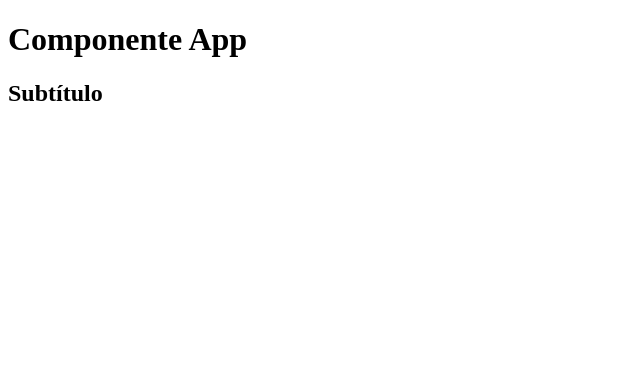
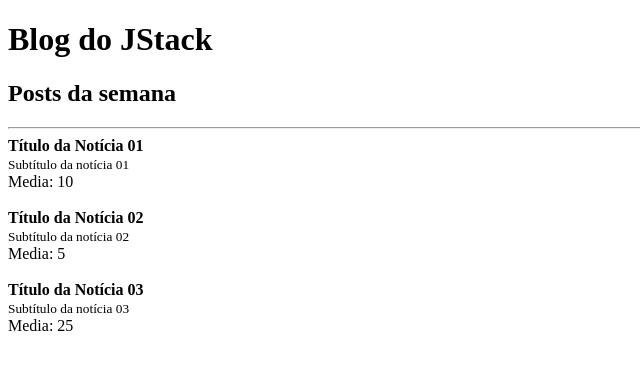
Before and after one commit to luizguiilherme/Estudos, a React app in the folder Cursos/JStack/react-fundamentos/: page / in a window 1280 px wide. Shown: the top 370 px of the page, without its empty margins (0-640 px from the left). Built offline with nearby package versions, Linux system fonts and the light colour scheme.

Commit message:
React Props
-> O que são
-> Prop children
-> Tipando Props
-> Props default

```diff
--- a/Cursos/JStack/react-fundamentos/package.json
+++ b/Cursos/JStack/react-fundamentos/package.json
@@ -19,6 +19,7 @@
     "webpack-dev-server": "^4.9.3"
   },
   "dependencies": {
+    "prop-types": "^15.8.1",
     "react": "^17.0.2",
     "react-dom": "^17.0.2"
   }
--- a/Cursos/JStack/react-fundamentos/src/App.js
+++ b/Cursos/JStack/react-fundamentos/src/App.js
@@ -1,11 +1,39 @@
 import React from "react";
+import Post from "./Post";
+import Header from "./Header";
 
+// Render -> Renderizar
+// Props -> Propriedades
 function App(){
   return (
     // Formas de usar o react Fragments(<React.Fragments></React.Fragments>, <Fragments></Fragments> ou <></>)
     <>
-      <h1>Componente App</h1>
-      <h2>Subtítulo</h2>
+
+      <Header title="Blog do JStack" >
+        <h2>Posts da semana</h2>
+      </ Header>
+      <hr />
+
+      <Post
+        likes = {20}
+        post={{
+          title: "Título da Notícia 01", subtitle:"Subtítulo da notícia 01",
+        }}
+      />
+      <Post
+        likes={10}
+        post={{
+          title: "Título da Notícia 02", subtitle:"Subtítulo da notícia 02",
+        }}
+      />
+      <Post
+        likes={50}
+        post={{
+          title: "Título da Notícia 03", subtitle:"Subtítulo da notícia 03",
+        }}
+      />
+
+
     </>
   );
 }
--- /dev/null
+++ b/Cursos/JStack/react-fundamentos/src/Header.js
@@ -0,0 +1,21 @@
+import React from "react";
+import PropTypes from "prop-types";
+
+export default function Header(props){
+  return (
+    <>
+      <h1>{props.title}</h1>
+      {props.children}
+    </>
+  );
+
+}
+
+Header.propTypes = {
+  title: PropTypes.string.isRequired,
+  children: PropTypes.node,
+}
+
+Header.defaultProps = {
+  title: `JStack's Blog`
+}
--- /dev/null
+++ b/Cursos/JStack/react-fundamentos/src/Post.js
@@ -0,0 +1,26 @@
+import React from "react";
+import PropTypes from "prop-types";
+
+export default function Post(props){
+ return (
+  <>
+  <article>
+    <strong>{props.post.title}</strong><br />
+    <small>{props.post.subtitle}</small>
+    <br />
+    Media: {props.likes / 2}
+  </article>
+  <br />
+
+  </>
+ );
+
+}
+
+Post.propTypes = {
+  likes: PropTypes.number.isRequired,
+  post: PropTypes.shape({
+    title: PropTypes.string.isRequired,
+    subtitle: PropTypes.string.isRequired,
+  }).isRequired,
+}
--- a/Cursos/JStack/react-fundamentos/src/index.js
+++ b/Cursos/JStack/react-fundamentos/src/index.js
@@ -6,8 +6,6 @@
 
 // "class" Class Component (Componente de Classe)
 
-
-
 ReactDOM.render(
   <App />,
   document.getElementById('root'),
```
Also changed, not shown: Cursos/JStack/react-fundamentos/configurandooprojeto.txt, 1 other file (tests, documents, lock files or other folders).
